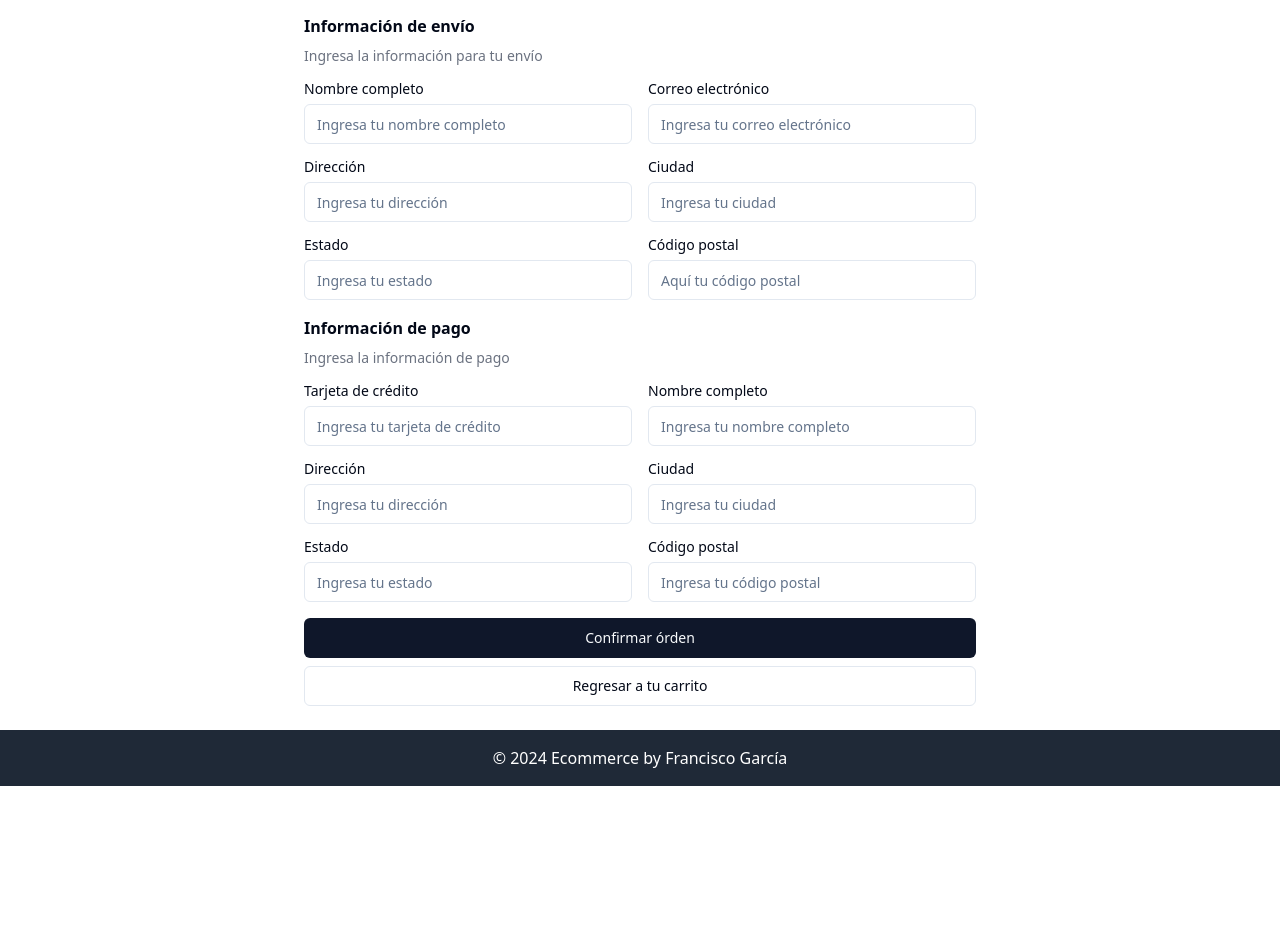
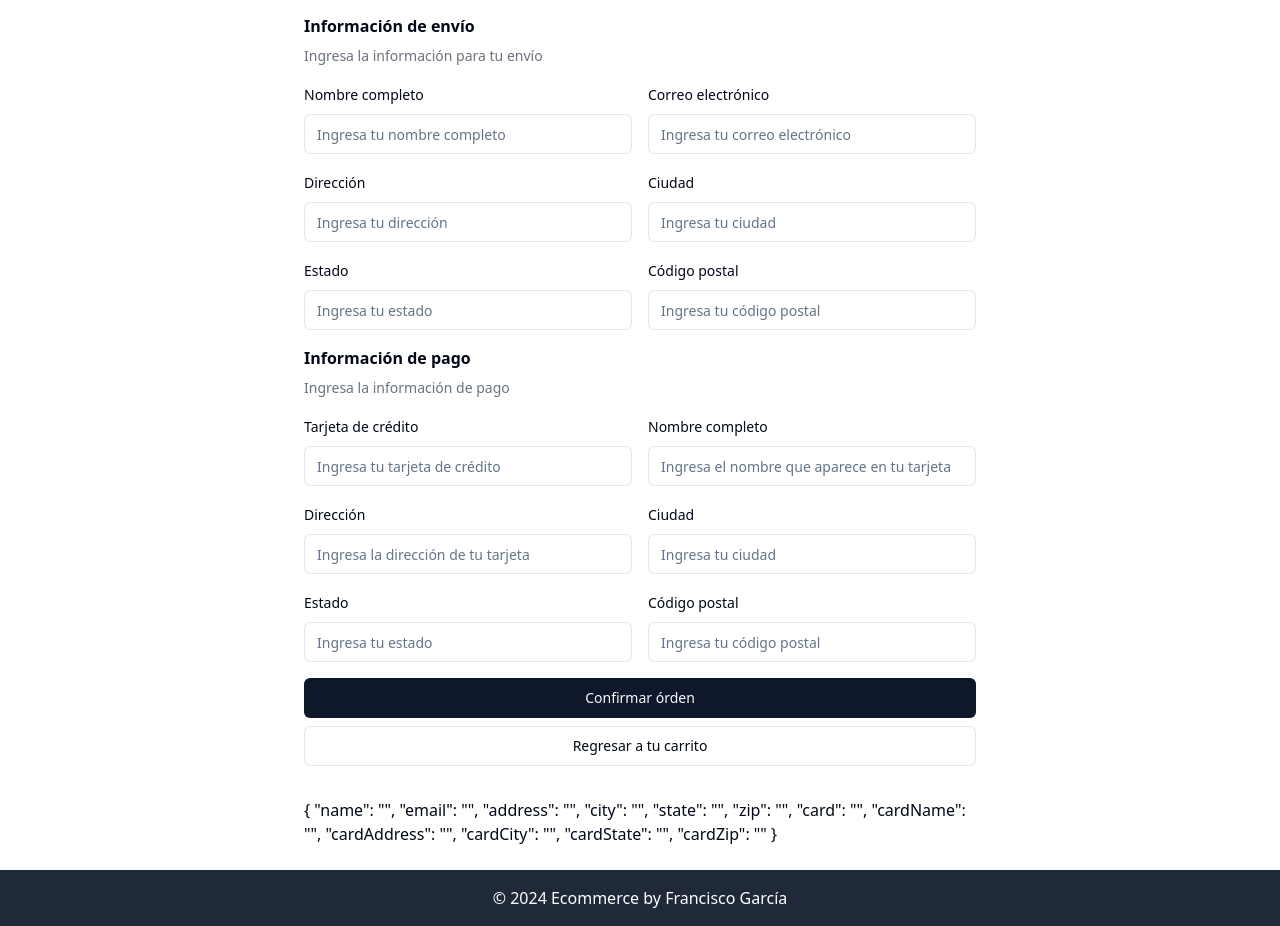
Before and after one commit to frank-garcia-dev/ecommerce, a Next.js app: page /cart in a window 1280 px wide. Shown: the part 514-1440 px from the top of the page. Before the commit the page ends 1300 px from the top, so only its background shows below. Built offline with nearby package versions, Linux system fonts and the light colour scheme.

Commit message:
feat(app): ECOM-06 Added form
Added form manage and minor fixes

```diff
--- a/app/(home)/(components)/ProductsBanner.tsx
+++ b/app/(home)/(components)/ProductsBanner.tsx
@@ -7,7 +7,7 @@
   return (
     <div className="w-full" >
       <br />
-      <h2 className="text-center text-white text-4xl">¡Echale un vistazo a nuestros nuevos productos!</h2>
+      <h2 className="text-center text-white text-2xl md:text-4xl">¡Echale un vistazo a nuestros nuevos productos!</h2>
       <Provider store={store}>
         <ProductsSlider/>
       </Provider>
--- a/app/cart/page.tsx
+++ b/app/cart/page.tsx
@@ -1,10 +1,52 @@
+'use client'
+import { Button } from "@/components/ui/button"
+import { Form, FormControl, FormField, FormItem, FormLabel, FormMessage } from "@/components/ui/form"
+import { Input } from "@/components/ui/input"
+import { zodResolver } from "@hookform/resolvers/zod"
+import { ArrowLeft, ShoppingBag } from "lucide-react"
+import Link from "next/link"
+import { useForm } from "react-hook-form"
+import { z } from "zod"
 
-import { Button } from "@/components/ui/button"
-import { Input } from "@/components/ui/input"
-import { Label } from "@/components/ui/label"
-import { ArrowLeft, ShoppingBag } from "lucide-react"
+const formSchema = z.object({
+  name: z.string().min(3, {message: 'Nombre completo requerido'}),
+  email: z.string().email({message: 'Correo electrónico inválido'}),
+  address: z.string().min(3, {message: 'Dirección requerida'}),
+  city: z.string().min(3, {message: 'Ciudad requerida'}),
+  state: z.string().min(3, {message: 'Estado requerido'}),
+  zip: z.string().min(3, {message: 'Código postal requerido'}),
+  card: z.string().min(3, {message: 'Tarjeta de crédito requerida'}),
+  cardName: z.string().min(3, {message: 'Nombre en tarjeta requerido'}),
+  cardAddress: z.string().min(3, {message: 'Dirección en tarjeta requerida'}),
+  cardCity: z.string().min(3, {message: 'Ciudad en tarjeta requerida'}),
+  cardState: z.string().min(3, {message: 'Estado en tarjeta requerido'}),
+  cardZip: z.string().min(3, {message: 'Código postal en tarjeta requerido'}),
+})
 
 export default function Component() {
+  const watch = useForm<z.infer<typeof formSchema>>().watch
+  const form = useForm<z.infer<typeof formSchema>>({
+    resolver: zodResolver(formSchema),
+    defaultValues: {
+      name: '',
+      email: '',
+      address: '',
+      city: '',
+      state: '',
+      zip: '',
+      card: '',
+      cardName: '',
+      cardAddress: '',
+      cardCity: '',
+      cardState: '',
+      cardZip: '',
+    }
+  })
+
+  function onSubmit(values: z.infer<typeof formSchema>) {
+    console.log(values)
+  }
+
   return (
     <div className="px-4 py-6 md:px-6">
       <div className="mx-auto max-w-2xl">
@@ -45,73 +87,193 @@
               <div className="font-semibold">Información de envío</div>
               <div className="text-sm text-gray-500 dark:text-gray-400">Ingresa la información para tu envío</div>
             </div>
-            <div className="grid gap-4 md:grid-cols-2">
-              <div className="grid gap-2">
-                <Label htmlFor="name">Nombre completo</Label>
-                <Input id="name" placeholder="Ingresa tu nombre completo" />
-              </div>
-              <div className="grid gap-2">
-                <Label htmlFor="email">Correo electrónico</Label>
-                <Input id="email" placeholder="Ingresa tu correo electrónico" type="email" />
-              </div>
-            </div>
-            <div className="grid gap-4 md:grid-cols-2">
-              <div className="grid gap-2">
-                <Label htmlFor="address">Dirección</Label>
-                <Input id="address" placeholder="Ingresa tu dirección" />
-              </div>
-              <div className="grid gap-2">
-                <Label htmlFor="city">Ciudad</Label>
-                <Input id="city" placeholder="Ingresa tu ciudad" />
-              </div>
-              <div className="grid gap-2">
-                <Label htmlFor="state">Estado</Label>
-                <Input id="state" placeholder="Ingresa tu estado" />
-              </div>
-              <div className="grid gap-2">
-                <Label htmlFor="zip">Código postal</Label>
-                <Input id="zip" placeholder="Aquí tu código postal" />
-              </div>
-            </div>
+            <Form {...form}>
+              <form onSubmit={form.handleSubmit(onSubmit)}>
+                <div className="grid gap-4 md:grid-cols-2">
+
+                <FormField
+                control={form.control}
+                name="name"
+                render={({field}) => (
+                  <FormItem>
+                    <FormLabel>Nombre completo</FormLabel>
+                    <FormControl>
+                      <Input placeholder="Ingresa tu nombre completo" {...field}/>
+                    </FormControl>
+                    <FormMessage/>
+                  </FormItem>
+                )}
+
+                />
+
+                <FormField
+                control={form.control}
+                name="email"
+                render={({field}) => (
+                  <FormItem>
+                    <FormLabel>Correo electrónico</FormLabel>
+                    <FormControl>
+                      <Input placeholder="Ingresa tu correo electrónico" {...field}/>
+                    </FormControl>
+                    <FormMessage/>
+                  </FormItem>
+                )}
+
+                />
+                <FormField
+                control={form.control}
+                name="address"
+                render={({field}) => (
+                  <FormItem>
+                    <FormLabel>Dirección</FormLabel>
+                    <FormControl>
+                      <Input placeholder="Ingresa tu dirección" {...field}/>
+                    </FormControl>
+                    <FormMessage/>
+                  </FormItem>
+                )}
+
+                />
+                <FormField
+                control={form.control}
+                name="city"
+                render={({field}) => (
+                  <FormItem>
+                    <FormLabel>Ciudad</FormLabel>
+                    <FormControl>
+                      <Input placeholder="Ingresa tu ciudad" {...field}/>
+                    </FormControl>
+                    <FormMessage/>
+                  </FormItem>
+                )}
+
+                />
+                <FormField
+                control={form.control}
+                name="state"
+                render={({field}) => (
+                  <FormItem>
+                    <FormLabel>Estado</FormLabel>
+                    <FormControl>
+                      <Input placeholder="Ingresa tu estado" {...field}/>
+                    </FormControl>
+                    <FormMessage/>
+                  </FormItem>
+                )}
+
+                />
+                <FormField
+                control={form.control}
+                name="zip"
+                render={({field}) => (
+                  <FormItem>
+                    <FormLabel>Código postal</FormLabel>
+                    <FormControl>
+                      <Input placeholder="Ingresa tu código postal" {...field}/>
+                    </FormControl>
+                    <FormMessage/>
+                  </FormItem>
+                )}
+
+                />
+                <div className="grid col-span-2 gap-2">
+                  <h3 className="font-semibold">Información de pago</h3>
+                  <p className="text-sm text-gray-500 dark:text-gray-400">Ingresa la información de pago</p>
+                </div>
+
+                <FormField
+                control={form.control}
+                name="card"
+                render={({field}) => (
+                  <FormItem>
+                    <FormLabel>Tarjeta de crédito</FormLabel>
+                    <FormControl>
+                      <Input placeholder="Ingresa tu tarjeta de crédito" {...field}/>
+                    </FormControl>
+                    <FormMessage/>
+                  </FormItem>
+                )}
+                />
+
+                <FormField
+                control={form.control}
+                name="cardName"
+                render={({field}) => (
+                  <FormItem>
+                    <FormLabel>Nombre completo</FormLabel>
+                    <FormControl>
+                      <Input placeholder="Ingresa el nombre que aparece en tu tarjeta" {...field}/>
+                    </FormControl>
+                    <FormMessage/>
+                  </FormItem>
+                )}
+                />
+
+                <FormField
+                control={form.control}
+                name="cardAddress"
+                render={({field}) => (
+                  <FormItem>
+                    <FormLabel>Dirección</FormLabel>
+                    <FormControl>
+                      <Input placeholder="Ingresa la dirección de tu tarjeta" {...field}/>
+                    </FormControl>
+                    <FormMessage/>
+                  </FormItem>
+                )}
+                />
+
+                <FormField
+                control={form.control}
+                name="cardCity"
+                render={({field}) => (
+                  <FormItem>
+                    <FormLabel>Ciudad</FormLabel>
+                    <FormControl>
+                      <Input placeholder="Ingresa tu ciudad" {...field}/>
+                    </FormControl>
+                    <FormMessage/>
+                  </FormItem>
+                )}
+                />
+
+                <FormField
+                control={form.control}
+                name="cardState"
+                render={({field}) => (
+                  <FormItem>
+                    <FormLabel>Estado</FormLabel>
+                    <FormControl>
+                      <Input placeholder="Ingresa tu estado" {...field}/>
+                    </FormControl>
+                    <FormMessage/>
+                  </FormItem>
+                )}
+                />
+
+                <FormField
+                control={form.control}
+                name="cardZip"
+                render={({field}) => (
+                  <FormItem>
+                    <FormLabel>Código postal</FormLabel>
+                    <FormControl>
+                      <Input placeholder="Ingresa tu código postal" {...field}/>
+                    </FormControl>
+                    <FormMessage/>
+                  </FormItem>
+                )}
+                />
+
+                </div>
+                <div className="flex flex-col py-4 gap-2">
+            <Button type='submit'>Confirmar órden</Button>
+            <Button variant="outline"><Link href='/'>Regresar a tu carrito</Link></Button>
           </div>
-          <div className="grid gap-4">
-            <div className="grid gap-2">
-              <div className="font-semibold">Información de pago</div>
-              <div className="text-sm text-gray-500 dark:text-gray-400">Ingresa la información de pago</div>
-            </div>
-            <div className="grid gap-4 md:grid-cols-2">
-              <div className="grid gap-2">
-                <Label htmlFor="card">Tarjeta de crédito</Label>
-                <Input id="card" placeholder="Ingresa tu tarjeta de crédito" />
-              </div>
-              <div className="grid gap-2">
-                <Label htmlFor="name">Nombre completo</Label>
-                <Input id="name" placeholder="Ingresa tu nombre completo" />
-              </div>
-            </div>
-            <div className="grid gap-4 md:grid-cols-2">
-              <div className="grid gap-2">
-                <Label htmlFor="address">Dirección</Label>
-                <Input id="address" placeholder="Ingresa tu dirección" />
-              </div>
-              <div className="grid gap-2">
-                <Label htmlFor="city">Ciudad</Label>
-                <Input id="city" placeholder="Ingresa tu ciudad" />
-              </div>
-              <div className="grid gap-2">
-                <Label htmlFor="state">Estado</Label>
-                <Input id="state" placeholder="Ingresa tu estado" />
-              </div>
-              <div className="grid gap-2">
-                <Label htmlFor="zip">Código postal</Label>
-                <Input id="zip" placeholder="Ingresa tu código postal" />
-              </div>
-            </div>
+              </form>
+            </Form>
           </div>
-          <div className="flex flex-col gap-2">
-            <Button>Confirmar órden</Button>
-            <Button variant="outline">Regresar a tu carrito</Button>
-          </div>
+          {JSON.stringify(form.getValues(), null, 2)}
         </div>
       </div>
     </div>
--- a/app/layout.tsx
+++ b/app/layout.tsx
@@ -31,7 +31,7 @@
           fontSans.variable,
         )}
       >
-        <div className="w-full md:max-w-[1440px] min-h-screen grid grid-rows-[max-content__1fr__max-content]">
+        <div className="w-full md:max-w-[1440px] mx-auto min-h-screen grid grid-rows-[max-content__1fr__max-content]">
           <Header />
 
           {children}
--- a/app/productos/page.tsx
+++ b/app/productos/page.tsx
@@ -5,7 +5,7 @@
 
 export default function Products() {
   return (
-    <section className="min-h-screen p-4 mx-auto bg-slate-500 ">
+    <section className="min-h-screen p-1 md:p-4 mx-auto bg-slate-500 ">
       <h2 className="text-4xl text-center text-white font-extrabold">Productos</h2>
       <Provider store={store}>
         <ProductsList />
--- /dev/null
+++ b/components/ui/form.tsx
@@ -0,0 +1,176 @@
+import * as React from "react"
+import * as LabelPrimitive from "@radix-ui/react-label"
+import { Slot } from "@radix-ui/react-slot"
+import {
+  Controller,
+  ControllerProps,
+  FieldPath,
+  FieldValues,
+  FormProvider,
+  useFormContext,
+} from "react-hook-form"
+
+import { cn } from "@/lib/utils"
+import { Label } from "@/components/ui/label"
+
+const Form = FormProvider
+
+type FormFieldContextValue<
+  TFieldValues extends FieldValues = FieldValues,
+  TName extends FieldPath<TFieldValues> = FieldPath<TFieldValues>
+> = {
+  name: TName
+}
+
+const FormFieldContext = React.createContext<FormFieldContextValue>(
+  {} as FormFieldContextValue
+)
+
+const FormField = <
+  TFieldValues extends FieldValues = FieldValues,
+  TName extends FieldPath<TFieldValues> = FieldPath<TFieldValues>
+>({
+  ...props
+}: ControllerProps<TFieldValues, TName>) => {
+  return (
+    <FormFieldContext.Provider value={{ name: props.name }}>
+      <Controller {...props} />
+    </FormFieldContext.Provider>
+  )
+}
+
+const useFormField = () => {
+  const fieldContext = React.useContext(FormFieldContext)
+  const itemContext = React.useContext(FormItemContext)
+  const { getFieldState, formState } = useFormContext()
+
+  const fieldState = getFieldState(fieldContext.name, formState)
+
+  if (!fieldContext) {
+    throw new Error("useFormField should be used within <FormField>")
+  }
+
+  const { id } = itemContext
+
+  return {
+    id,
+    name: fieldContext.name,
+    formItemId: `${id}-form-item`,
+    formDescriptionId: `${id}-form-item-description`,
+    formMessageId: `${id}-form-item-message`,
+    ...fieldState,
+  }
+}
+
+type FormItemContextValue = {
+  id: string
+}
+
+const FormItemContext = React.createContext<FormItemContextValue>(
+  {} as FormItemContextValue
+)
+
+const FormItem = React.forwardRef<
+  HTMLDivElement,
+  React.HTMLAttributes<HTMLDivElement>
+>(({ className, ...props }, ref) => {
+  const id = React.useId()
+
+  return (
+    <FormItemContext.Provider value={{ id }}>
+      <div ref={ref} className={cn("space-y-2", className)} {...props} />
+    </FormItemContext.Provider>
+  )
+})
+FormItem.displayName = "FormItem"
+
+const FormLabel = React.forwardRef<
+  React.ElementRef<typeof LabelPrimitive.Root>,
+  React.ComponentPropsWithoutRef<typeof LabelPrimitive.Root>
+>(({ className, ...props }, ref) => {
+  const { error, formItemId } = useFormField()
+
+  return (
+    <Label
+      ref={ref}
+      className={cn(error && "text-red-500 dark:text-red-900", className)}
+      htmlFor={formItemId}
+      {...props}
+    />
+  )
+})
+FormLabel.displayName = "FormLabel"
+
+const FormControl = React.forwardRef<
+  React.ElementRef<typeof Slot>,
+  React.ComponentPropsWithoutRef<typeof Slot>
+>(({ ...props }, ref) => {
+  const { error, formItemId, formDescriptionId, formMessageId } = useFormField()
+
+  return (
+    <Slot
+      ref={ref}
+      id={formItemId}
+      aria-describedby={
+        !error
+          ? `${formDescriptionId}`
+          : `${formDescriptionId} ${formMessageId}`
+      }
+      aria-invalid={!!error}
+      {...props}
+    />
+  )
+})
+FormControl.displayName = "FormControl"
+
+const FormDescription = React.forwardRef<
+  HTMLParagraphElement,
+  React.HTMLAttributes<HTMLParagraphElement>
+>(({ className, ...props }, ref) => {
+  const { formDescriptionId } = useFormField()
+
+  return (
+    <p
+      ref={ref}
+      id={formDescriptionId}
+      className={cn("text-sm text-slate-500 dark:text-slate-400", className)}
+      {...props}
+    />
+  )
+})
+FormDescription.displayName = "FormDescription"
+
+const FormMessage = React.forwardRef<
+  HTMLParagraphElement,
+  React.HTMLAttributes<HTMLParagraphElement>
+>(({ className, children, ...props }, ref) => {
+  const { error, formMessageId } = useFormField()
+  const body = error ? String(error?.message) : children
+
+  if (!body) {
+    return null
+  }
+
+  return (
+    <p
+      ref={ref}
+      id={formMessageId}
+      className={cn("text-sm font-medium text-red-500 dark:text-red-900", className)}
+      {...props}
+    >
+      {body}
+    </p>
+  )
+})
+FormMessage.displayName = "FormMessage"
+
+export {
+  useFormField,
+  Form,
+  FormItem,
+  FormLabel,
+  FormControl,
+  FormDescription,
+  FormMessage,
+  FormField,
+}
--- a/package.json
+++ b/package.json
@@ -9,6 +9,7 @@
     "lint": "next lint"
   },
   "dependencies": {
+    "@hookform/resolvers": "^3.3.4",
     "@radix-ui/react-label": "^2.0.2",
     "@radix-ui/react-navigation-menu": "^1.1.4",
     "@radix-ui/react-select": "^2.0.0",
@@ -22,9 +23,11 @@
     "next": "14.1.4",
     "react": "^18",
     "react-dom": "^18",
+    "react-hook-form": "^7.51.2",
     "react-redux": "^9.1.0",
     "tailwind-merge": "^2.2.2",
-    "tailwindcss-animate": "^1.0.7"
+    "tailwindcss-animate": "^1.0.7",
+    "zod": "^3.22.4"
   },
   "devDependencies": {
     "@types/node": "^20",
```
Also changed, not shown: app/productos/(components)/products-list.tsx (+10 -2 lines), 1 other file (tests, documents, lock files or other folders).
